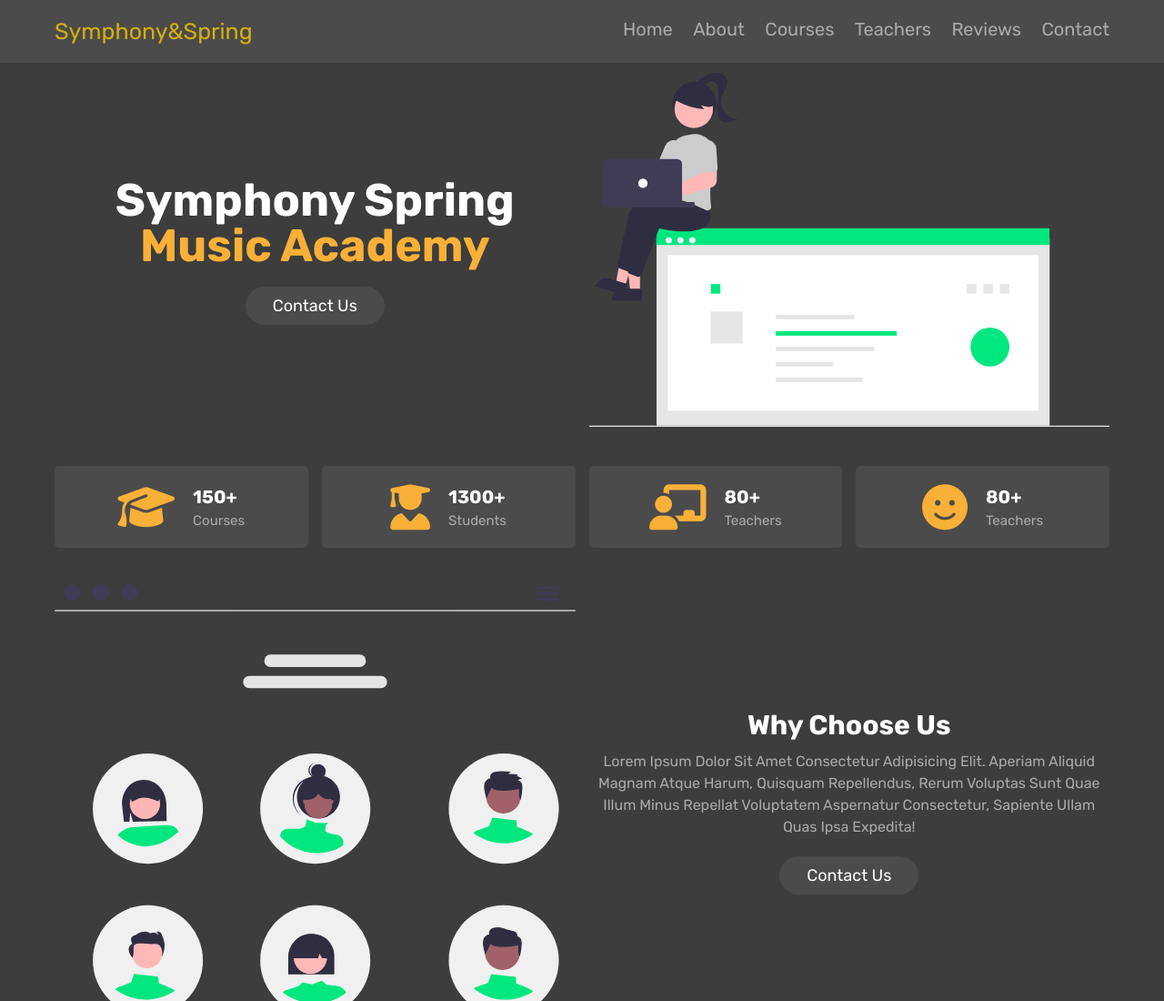
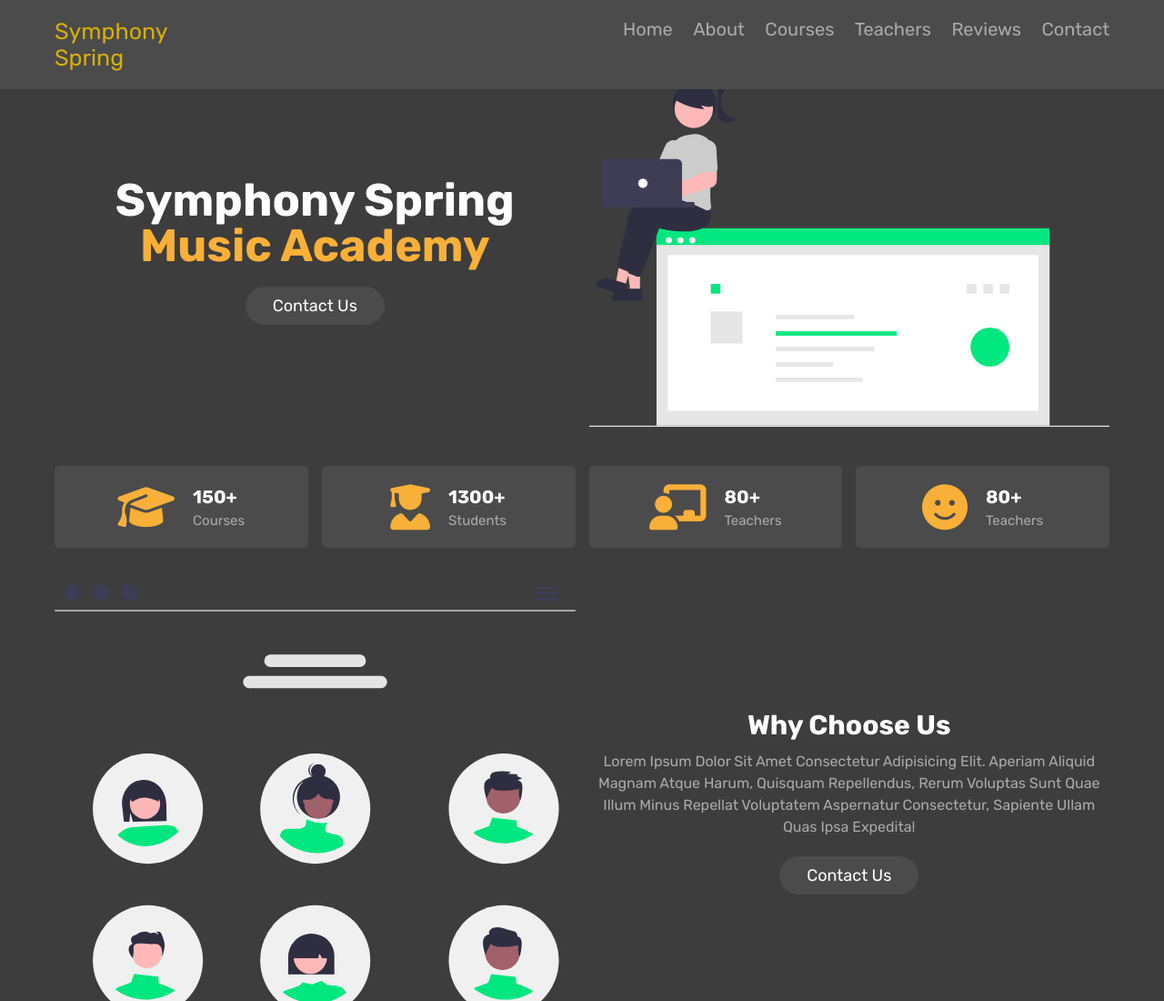
Before and after one commit to circle-invitability/Educa, a website: page index.htm in a window 1280 px wide. Shown: the top 1100 px of the page at 91% size. Drawn offline with Linux system fonts and the light colour scheme; files whose address does not match are found by name.

Commit message:
version 0.0.0.0.2

```diff
--- a/index.htm
+++ b/index.htm
@@ -20,7 +20,7 @@
         <header class="header">
 
             <section class="flex">
-                <a href="#home" class="logo">Symphony&spring</a>
+                <a href="#home" class="logo">Symphony<br>spring</a>
 
                 <nav class="navbar">
                     <a href="#home">home</a>
```
